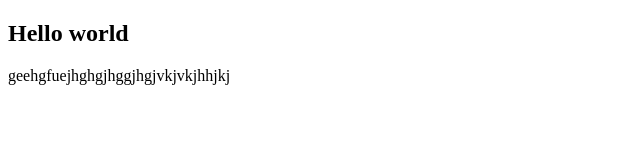
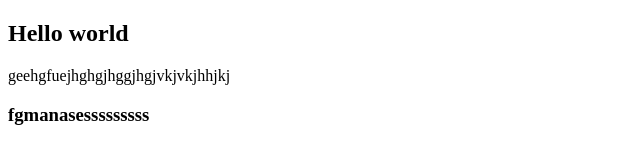
Before and after one commit to morggyogola/collaboration, a plain HTML site: page index.html in a window 1280 px wide. Shown: the whole page, without its empty margins (0-640 px from the left). Drawn offline with Linux system fonts and the light colour scheme.

Commit message:
5 commit

```diff
--- a/index.html
+++ b/index.html
@@ -8,5 +8,6 @@
   <body>
     <h2>Hello world</h2>
     <p>geehgfuejhghgjhggjhgjvkjvkjhhjkj</p>
+    <h3>fgmanasesssssssss</h3>
   </body>
 </html>
```
